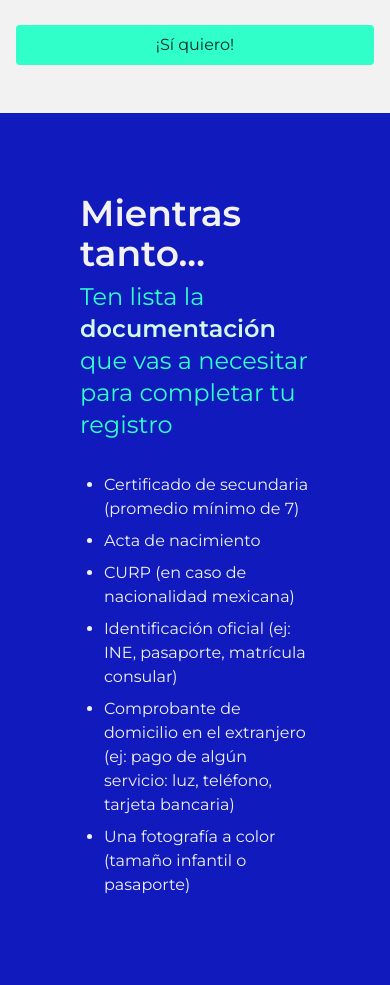
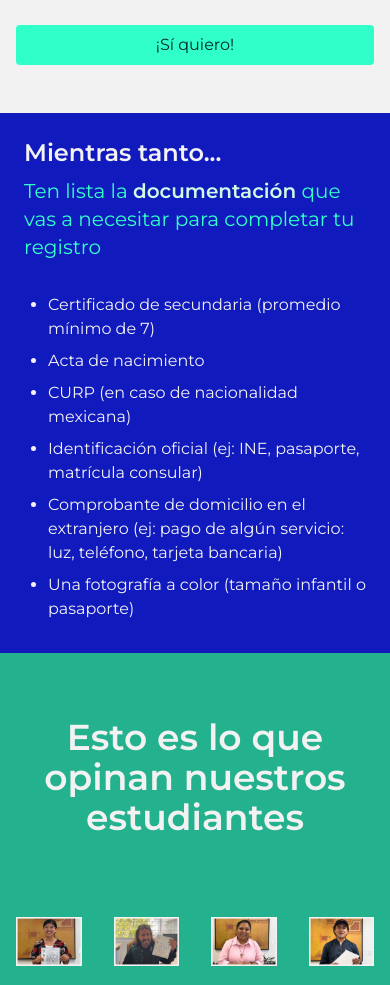
Before and after one commit to bunam-mx/convocatoria, an Astro site: page / in a window 390 px wide. Shown: the part 850-1835 px from the top of the page. Built offline with nearby package versions, Linux system fonts and the light colour scheme; Astro itself is replaced by a stand-in of ours.

Commit message:
Documents block full responsive

```diff
--- a/src/components/DocumentsBlock.astro
+++ b/src/components/DocumentsBlock.astro
@@ -1,7 +1,7 @@
-<section class="bg-blue-call min-h-96">
-  <div class="container mx-auto p-20">
-    <h2 class="text-white-call text-4xl font-semibold">Mientras tanto...</h2>
-    <h3 class="text-emerald-light text-2xl mt-2">Ten lista la <span class="text-emerald-100 font-semibold">documentación</span> que vas a necesitar para completar tu registro</h3>
+<section class="bg-blue-call lg:min-h-96">
+  <div class="container mx-auto p-6 sm:p-10 md:p-16 lg:p-20">
+    <h2 class="text-white-call text-2xl lg:text-4xl font-semibold">Mientras tanto...</h2>
+    <h3 class="text-emerald-light text-xl lg:text-2xl mt-2">Ten lista la <span class="text-emerald-100 font-semibold">documentación</span> que vas a necesitar para completar tu registro</h3>
     <article class="text-white-call">
       <ul class="list-disc mt-8 ml-6">
         <li class="my-2">Certificado de secundaria (promedio mínimo de 7)</li>
```
